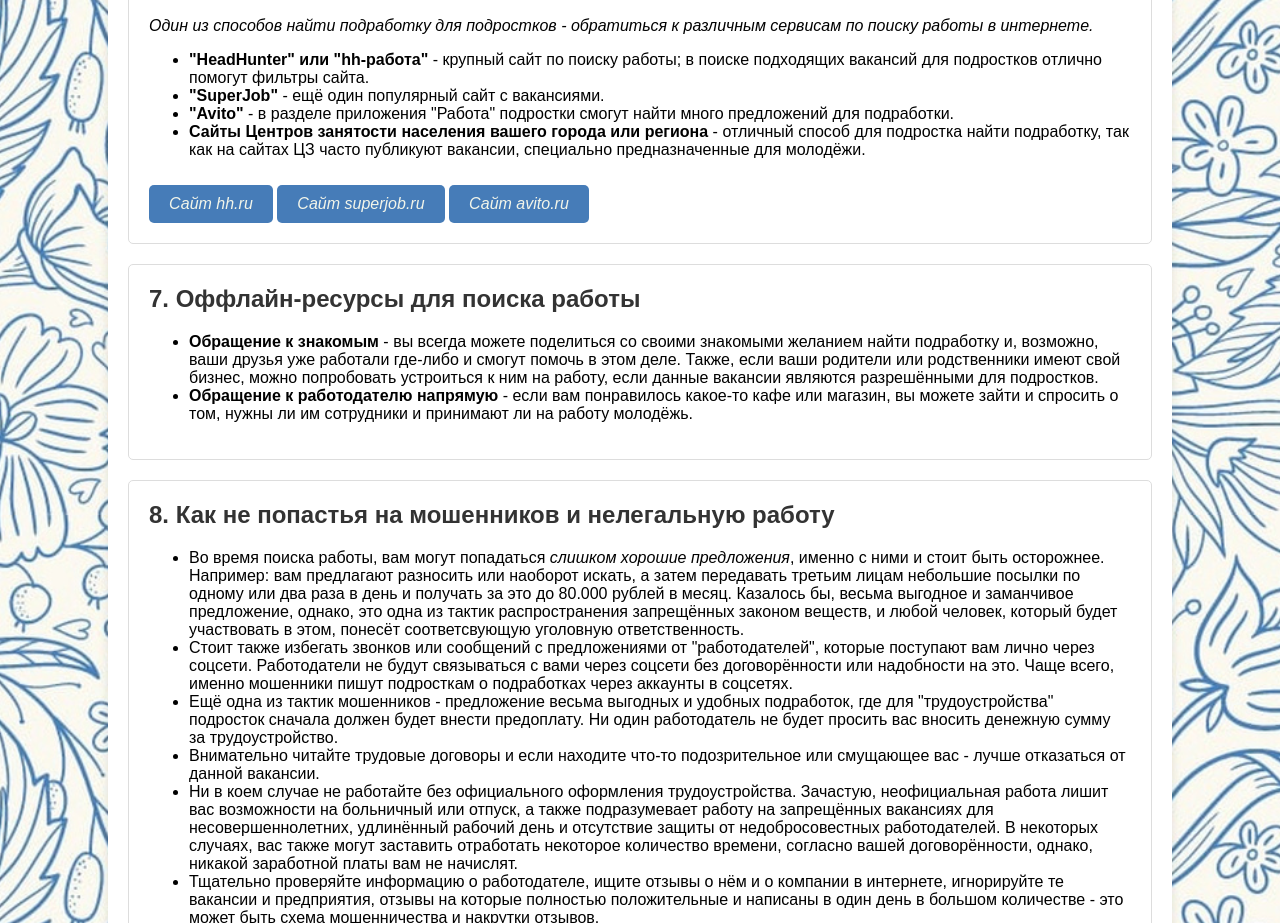
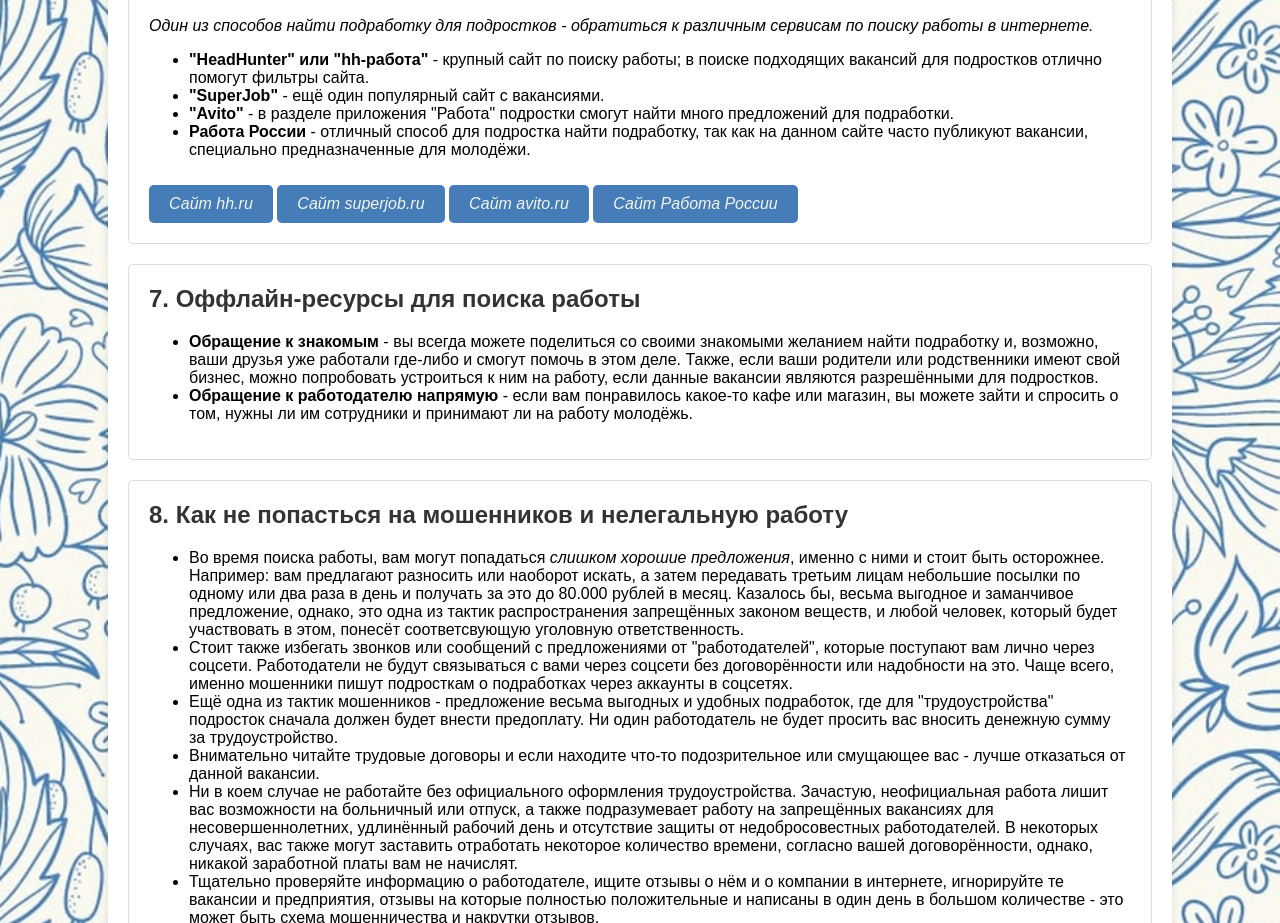
Before and after one commit to valtelija/ifp, a plain HTML site: page index.html in a window 1280 px wide. Shown: the part 1885-2808 px from the top of the page. Drawn offline with Linux system fonts and the light colour scheme.

Commit message:
Update index.html

```diff
--- a/index.html
+++ b/index.html
@@ -92,11 +92,12 @@
         <li><b>"HeadHunter" или "hh-работа"</b> - крупный сайт по поиску работы; в поиске подходящих вакансий для подростков отлично помогут фильтры сайта.</li>
         <li><b>"SuperJob"</b> - ещё один популярный сайт с вакансиями.</li>
         <li><b>"Avito"</b> - в разделе приложения "Работа" подростки смогут найти много предложений для подработки.</li>
-        <li><b>Сайты Центров занятости населения вашего города или региона</b> - отличный способ для подростка найти подработку, так как на сайтах ЦЗ часто публикуют вакансии, специально предназначенные для молодёжи.</li>
+        <li><b>Работа России</b> - отличный способ для подростка найти подработку, так как на данном сайте часто публикуют вакансии, специально предназначенные для молодёжи.</li>
       </ul>
       <a href="https://hh.ru/" target="_blank" class="button">Сайт hh.ru</a>
       <a href="https://www.superjob.ru/" target="_blank" class="button">Сайт superjob.ru</a>
       <a href="https://www.avito.ru/belgorod/rabota" target="_blank" class="button">Сайт avito.ru</a>
+      <a href="https://czn31.ru/slujba_zanyatosti/contakt/yakovlev/" target="_blank" class="button">Сайт Работа России</a>
     </div>
 
 
@@ -110,7 +111,7 @@
     </div>
 
     <div class="card">
-      <h2>8. Как не попастья на мошенников и нелегальную работу</h2>
+      <h2>8. Как не попасться на мошенников и нелегальную работу</h2>
       <ul>
         <li>Во время поиска работы, вам могут попадаться <i>слишком хорошие предложения</i>, именно с ними и стоит быть осторожнее. Например: вам предлагают разносить или наоборот искать, а затем передавать третьим лицам небольшие посылки по одному или два раза в день и получать за это до 80.000 рублей в месяц.
         Казалось бы, весьма выгодное и заманчивое предложение, однако, это одна из тактик распространения запрещённых законом веществ, и любой человек, который будет участвовать в этом, понесёт соответсвующую уголовную ответственность.</li>
```
